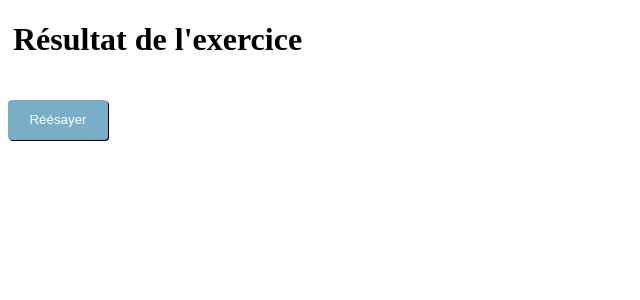
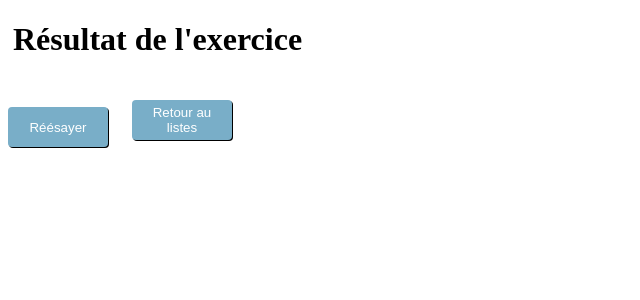
Before and after one commit to johntsinger/django-verbes-irreguliuers, a Django app: template verbes/verbes_app/templates/verbes_app/exercise_result.html in a window 1280 px wide. Shown: the part 26-326 px from the top of the page, without its empty margins (0-640 px from the left). Run offline with Django 4.2, Linux system fonts and the light colour scheme; the template is opened without the code that fills it, so the values that code supplies are empty.

Commit message:
Ajout d'un lien sous forme de bouton pour retourner a la page table-list

```diff
--- a/verbes/verbes_app/templates/verbes_app/exercise_result.html
+++ b/verbes/verbes_app/templates/verbes_app/exercise_result.html
@@ -6,7 +6,7 @@
 
 <h1>Résultat de l'exercice</h1>
 
-<table>
+<table class="results">
     <thead>
         <tr>
             {% for key, values in results.items %}
@@ -26,5 +26,6 @@
 </table>
 
 <a href="{% url 'exercise' table_id %}"><button class="button">Réésayer</button></a>
+<a href="{% url 'table-list' %}"><button class="button">Retour au listes</button></a>
 
 {% endblock %}
```
